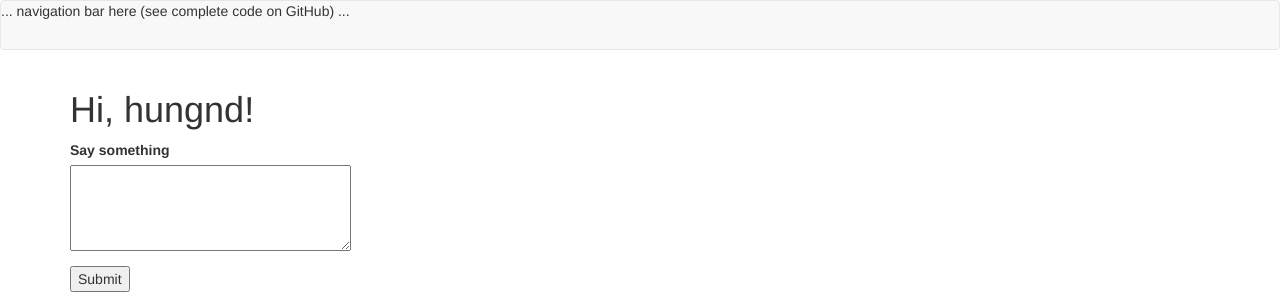
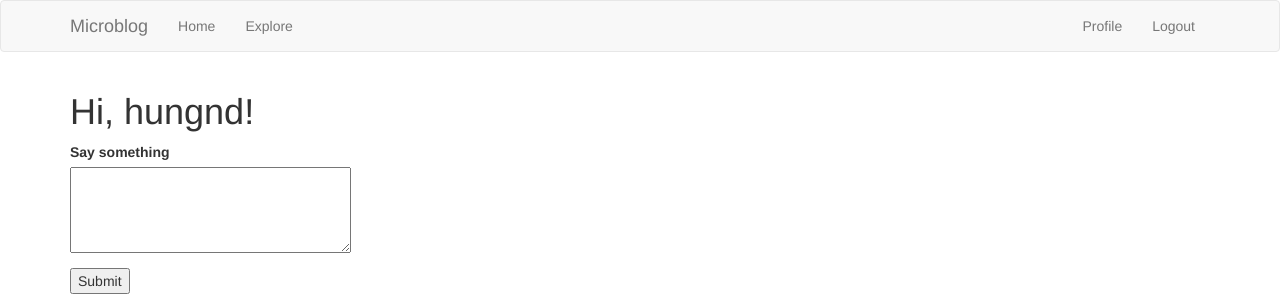
Before and after one commit to 4robed/microblog, a Flask app: page /index in a window 1280 px wide. Shown: the top 299 px of the page. Run offline with Flask 2, Linux system fonts and the light colour scheme; a user stored in the database is signed in; data comes from the database, SQL or seed files in the repository; both versions use the stored data as it was after the commit; tables that the repository leaves empty hold one stand-in row (values such as "Sample post"); some libraries are stand-ins or nearby versions.

Commit message:
facelift

```diff
--- a/app/templates/_post.html
+++ b/app/templates/_post.html
@@ -1,11 +1,17 @@
-    <table>
-        <tr valign="top">
-            <td><img src="{{ post.author.avatar(36) }}"></td>
+ <table class="table table-hover">
+        <tr>
+            <td width="70px">
+                <a href="{{ url_for('user', username=post.author.username) }}">
+                    <img src="{{ post.author.avatar(70) }}" />
+                </a>
+            </td>
             <td>
                 <a href="{{ url_for('user', username=post.author.username) }}">
                     {{ post.author.username }}
                 </a>
-                says:<br>{{ post.body }}
+                says:
+                <br>
+                {{ post.body }}
             </td>
         </tr>
     </table>
--- a/app/templates/base.html
+++ b/app/templates/base.html
@@ -6,7 +6,31 @@
 
 {% block navbar %}
     <nav class="navbar navbar-default">
-        ... navigation bar here (see complete code on GitHub) ...
+        <div class="container">
+            <div class="navbar-header">
+                <button type="button" class="navbar-toggle collapsed" data-toggle="collapse" data-target="#bs-example-navbar-collapse-1" aria-expanded="false">
+                    <span class="sr-only">Toggle navigation</span>
+                    <span class="icon-bar"></span>
+                    <span class="icon-bar"></span>
+                    <span class="icon-bar"></span>
+                </button>
+                <a class="navbar-brand" href="{{ url_for('index') }}">Microblog</a>
+            </div>
+            <div class="collapse navbar-collapse" id="bs-example-navbar-collapse-1">
+                <ul class="nav navbar-nav">
+                    <li><a href="{{ url_for('index') }}">Home</a></li>
+                    <li><a href="{{ url_for('explore') }}">Explore</a></li>
+                </ul>
+                <ul class="nav navbar-nav navbar-right">
+                    {% if current_user.is_anonymous %}
+                    <li><a href="{{ url_for('login') }}">Login</a></li>
+                    {% else %}
+                    <li><a href="{{ url_for('user', username=current_user.username) }}">Profile</a></li>
+                    <li><a href="{{ url_for('logout') }}">Logout</a></li>
+                    {% endif %}
+                </ul>
+            </div>
+        </div>
     </nav>
 {% endblock %}
 
--- a/app/templates/index.html
+++ b/app/templates/index.html
@@ -18,10 +18,18 @@
     {% for post in posts %}
         {% include '_post.html' %}
     {% endfor %}
-    {% if prev_url %}
-        <a href="{{ prev_url }}">Newer posts</a>
-    {% endif %}
-    {% if next_url %}
-        <a href="{{ next_url }}">Older posts</a>
-    {% endif %}
+    <nav aria-label="...">
+        <ul class="pager">
+            <li class="previous{% if not prev_url %} disabled{% endif %}">
+                <a href="{{ prev_url or '#' }}">
+                    <span aria-hidden="true">&larr;</span> Newer posts
+                </a>
+            </li>
+            <li class="next{% if not next_url %} disabled{% endif %}">
+                <a href="{{ next_url or '#' }}">
+                    Older posts <span aria-hidden="true">&rarr;</span>
+                </a>
+            </li>
+        </ul>
+    </nav>
 {% endblock %}
```
Also changed, not shown: app.db, 2 other files.
